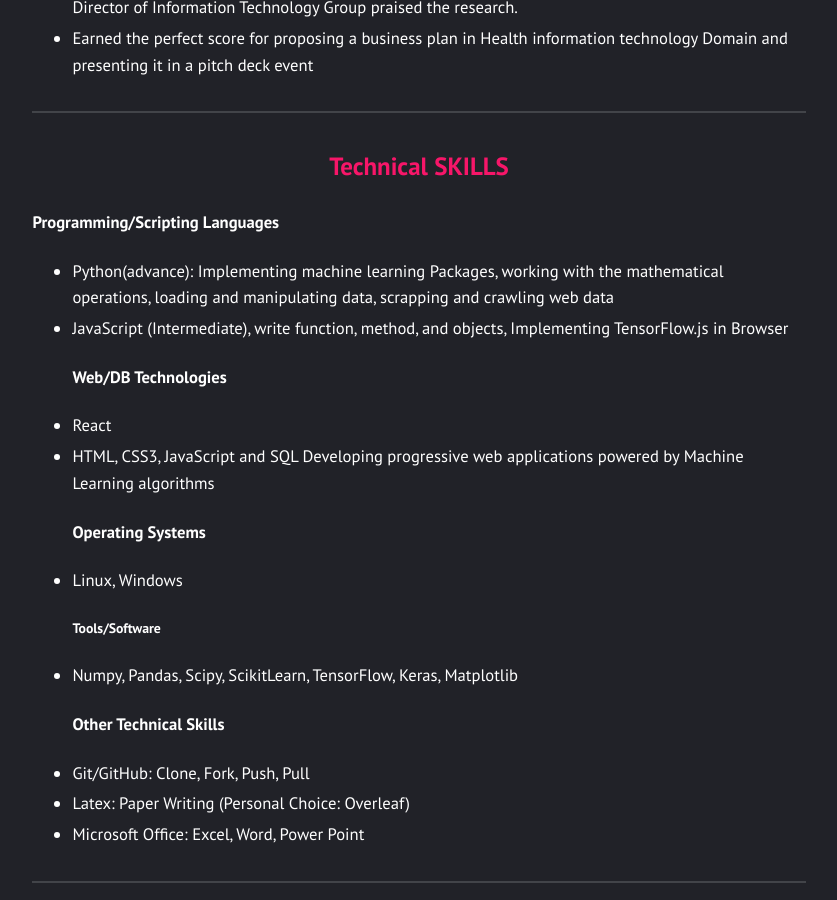
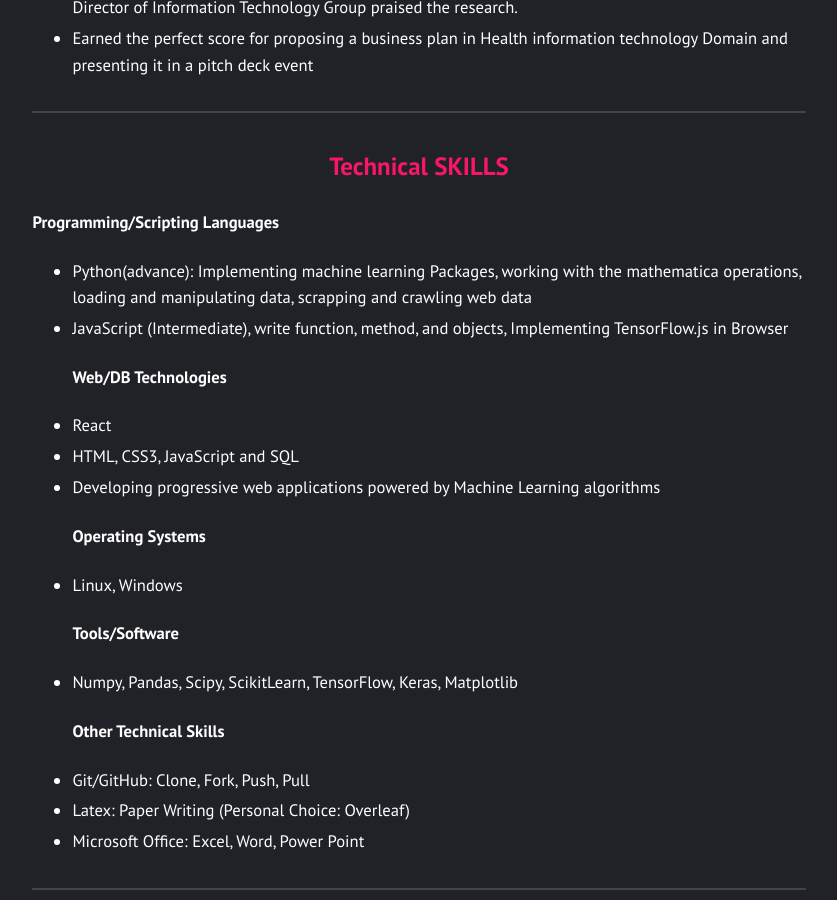
Before and after one commit to rasoulnorouzi/rasoulnorouzi.github.io, a Jekyll site: the page built from cv.md, in a window 1280 px wide and 900 px high, scrolled down 1677 px. Shown: the whole window, without its empty margins (221-1058 px from the left). Built offline with Jekyll 4.4.1, drawn with Linux system fonts in a browser that asks for light colours.

Commit message:
Update cv.md

```diff
--- a/cv.md
+++ b/cv.md
@@ -42,16 +42,15 @@ Employed text mining techniques, extracted research clusters from Tarbiat Modarr
 <h2 style="color:rgb(247, 22, 105);text-align:center;"> Technical SKILLS </h2>
 
 #### Programming/Scripting Languages
-- Python(advance): Implementing machine learning Packages, working with the mathematical
-operations, loading and manipulating data, scrapping and crawling web data
+- Python(advance): Implementing machine learning Packages, working with the mathematica operations, loading and manipulating data, scrapping and crawling web data
 - JavaScript (Intermediate), write function, method, and objects, Implementing TensorFlow.js in Browser
 #### Web/DB Technologies
 - React
 - HTML, CSS3, JavaScript and SQL
-Developing progressive web applications powered by Machine Learning algorithms
+- Developing progressive web applications powered by Machine Learning algorithms
 #### Operating Systems
 - Linux, Windows
-##### Tools/Software
+#### Tools/Software
 - Numpy, Pandas, Scipy, ScikitLearn, TensorFlow, Keras, Matplotlib
 #### Other Technical Skills
 - Git/GitHub: Clone, Fork, Push, Pull
```
